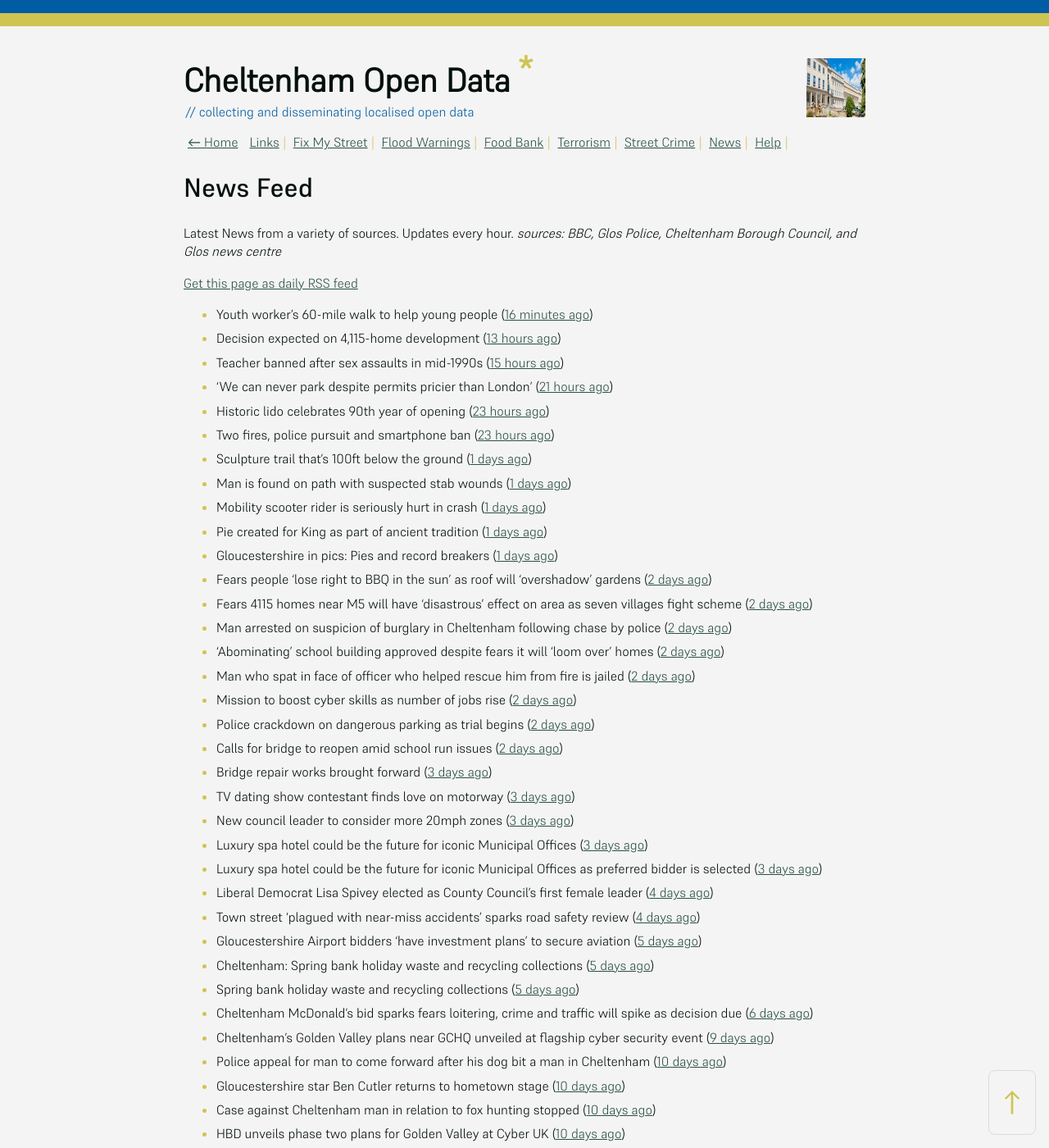
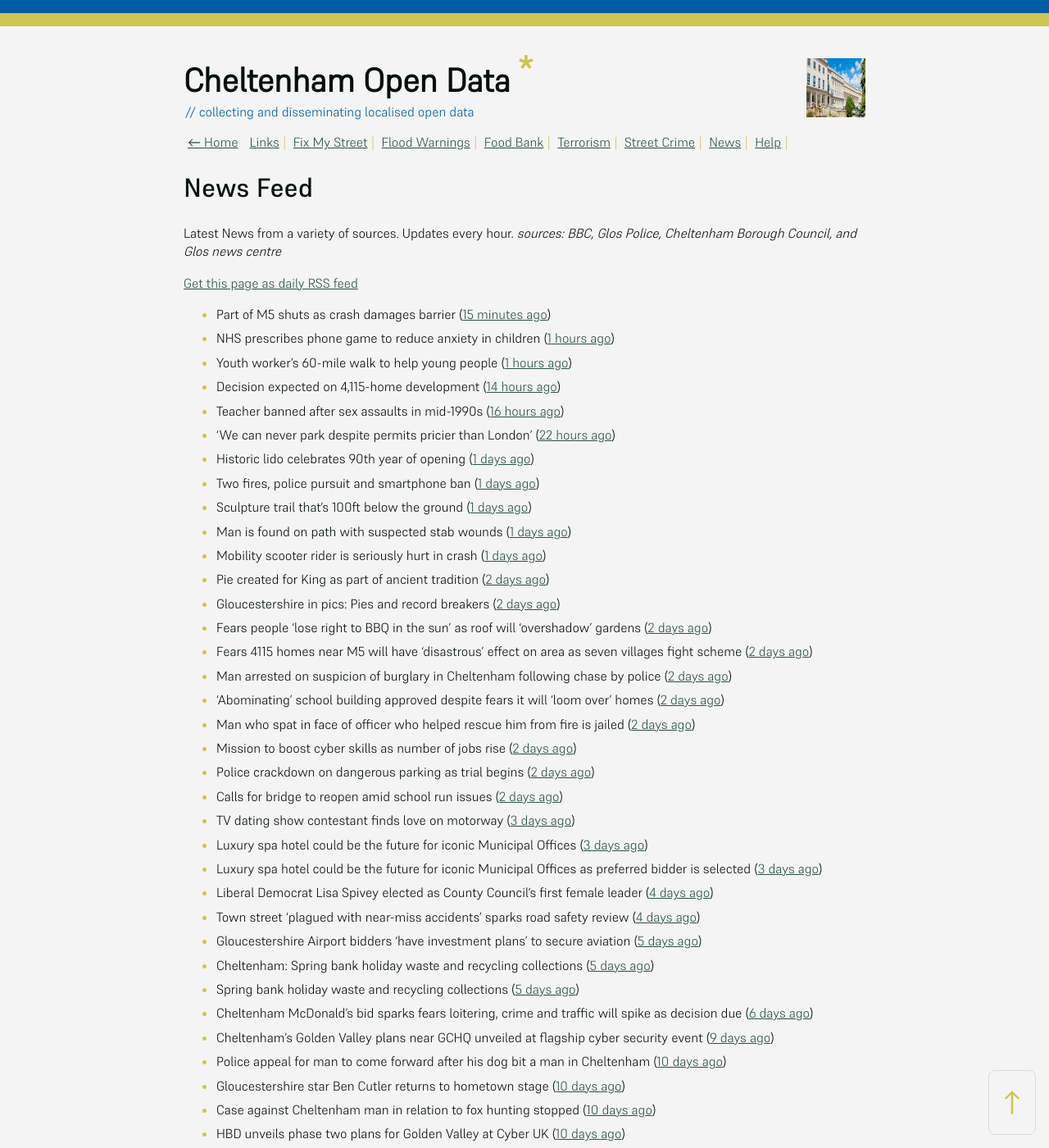
Before and after one commit to mat-0/cheltenham-open-data, a Jekyll site: the page built from _pages/news.md, in a window 1280 px wide and 1400 px high. Shown: the whole window at 82% size. Built offline with Jekyll 4.4.1, drawn with Linux system fonts in a browser that asks for light colours.

Commit message:
Updated 2025-05-26 06:59:07

```diff
--- a/_pages/news.md
+++ b/_pages/news.md
@@ -12,17 +12,19 @@ _sources: BBC, Glos Police, Cheltenham Borough Council, and Glos news centre_
 [Get this page as daily RSS feed](/daily.rss)
 
 <!-- news_marker starts -->
-- Youth worker's 60-mile walk to help young people ([16 minutes ago](https://www.bbc.com/news/articles/c2ewl10l80jo))
-- Decision expected on 4,115-home development ([13 hours ago](https://www.bbc.com/news/articles/c2d5nld906po))
-- Teacher banned after sex assaults in mid-1990s ([15 hours ago](https://www.bbc.com/news/articles/c0mr40430ego))
-- 'We can never park despite permits pricier than London' ([21 hours ago](https://www.bbc.com/news/articles/cq544x9z6xqo))
-- Historic lido celebrates 90th year of opening ([23 hours ago](https://www.bbc.com/news/articles/ce39nny2212o))
-- Two fires, police pursuit and smartphone ban ([23 hours ago](https://www.bbc.com/news/articles/cd62jl7j2z5o))
+- Part of M5 shuts as crash damages barrier ([15 minutes ago](https://www.bbc.com/news/articles/c753qxz4093o))
+- NHS prescribes phone game to reduce anxiety in children ([1 hours ago](https://www.bbc.com/news/articles/cev4ed9gygdo))
+- Youth worker's 60-mile walk to help young people ([1 hours ago](https://www.bbc.com/news/articles/c2ewl10l80jo))
+- Decision expected on 4,115-home development ([14 hours ago](https://www.bbc.com/news/articles/c2d5nld906po))
+- Teacher banned after sex assaults in mid-1990s ([16 hours ago](https://www.bbc.com/news/articles/c0mr40430ego))
+- 'We can never park despite permits pricier than London' ([22 hours ago](https://www.bbc.com/news/articles/cq544x9z6xqo))
+- Historic lido celebrates 90th year of opening ([1 days ago](https://www.bbc.com/news/articles/ce39nny2212o))
+- Two fires, police pursuit and smartphone ban ([1 days ago](https://www.bbc.com/news/articles/cd62jl7j2z5o))
 - Sculpture trail that's 100ft below the ground ([1 days ago](https://www.bbc.com/news/articles/cgq335gp951o))
 - Man is found on path with suspected stab wounds ([1 days ago](https://www.bbc.com/news/articles/c5yxl0lxv4lo))
 - Mobility scooter rider is seriously hurt in crash ([1 days ago](https://www.bbc.com/news/articles/cx2eqqnx4zlo))
-- Pie created for King as part of ancient tradition ([1 days ago](https://www.bbc.com/news/articles/ckgxxnve341o))
-- Gloucestershire in pics: Pies and record breakers ([1 days ago](https://www.bbc.com/news/articles/clyvvpgg4xyo))
+- Pie created for King as part of ancient tradition ([2 days ago](https://www.bbc.com/news/articles/ckgxxnve341o))
+- Gloucestershire in pics: Pies and record breakers ([2 days ago](https://www.bbc.com/news/articles/clyvvpgg4xyo))
 - Fears people ‘lose right to BBQ in the sun’ as roof will ‘overshadow’ gardens ([2 days ago](https://gloucesternewscentre.co.uk/fears-people-lose-right-to-bbq-in-the-sun-as-roof-will-overshadow-gardens/))
 - Fears 4115 homes near M5 will have ‘disastrous’ effect on area as seven villages fight scheme ([2 days ago](https://gloucesternewscentre.co.uk/fears-4115-homes-near-m5-will-have-disastrous-effect-on-area-as-seven-villages-fight-scheme/))
 - Man arrested on suspicion of burglary in Cheltenham following chase by police ([2 days ago](https://gloucesternewscentre.co.uk/man-arrested-on-suspicion-of-burglary-in-cheltenham-following-chase-by-police/))
@@ -31,9 +33,7 @@ _sources: BBC, Glos Police, Cheltenham Borough Council, and Glos news centre_
 - Mission to boost cyber skills as number of jobs rise ([2 days ago](https://www.bbc.com/news/articles/cp9200y2km0o))
 - Police crackdown on dangerous parking as trial begins ([2 days ago](https://www.bbc.com/news/articles/c628gp87jljo))
 - Calls for bridge to reopen amid school run issues ([2 days ago](https://www.bbc.com/news/articles/c7877jd3dw3o))
-- Bridge repair works brought forward ([3 days ago](https://www.bbc.com/news/articles/c8repy53ezyo))
 - TV dating show contestant finds love on motorway ([3 days ago](https://www.bbc.com/news/articles/cn84y0wnz2po))
-- New council leader to consider more 20mph zones ([3 days ago](https://www.bbc.com/news/articles/c1kvvdv71m4o))
 - Luxury spa hotel could be the future for iconic Municipal Offices ([3 days ago](https://gloucesternewscentre.co.uk/luxury-spa-hotel-could-be-the-future-for-iconic-municipal-offices/))
 - Luxury spa hotel could be the future for iconic Municipal Offices as preferred bidder is selected ([3 days ago](https://www.cheltenham.gov.uk/news/article/3014/luxury_spa_hotel_could_be_the_future_for_iconic_municipal_offices_as_preferred_bidder_is_selected))
 - Liberal Democrat Lisa Spivey elected as County Council’s first female leader ([4 days ago](https://gloucesternewscentre.co.uk/liberal-democrat-lisa-spivey-elected-as-county-councils-first-female-leader/))
```
Also changed, not shown: _data/flood.json (+4 -25 lines), index.md (+5 -5 lines).
